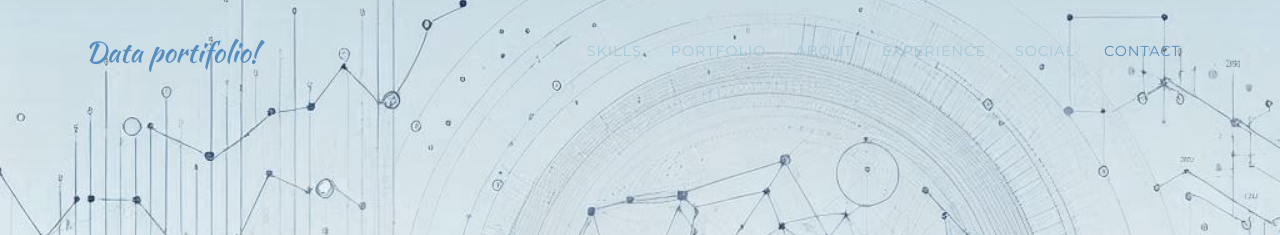
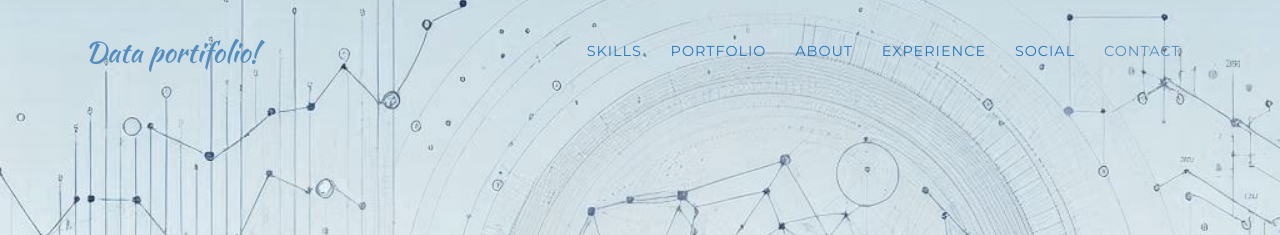
Before and after one commit to lcszarpellon/lucas_zarpellon-Portfolio, a Jekyll site: the page built from index.md, in a window 1280 px wide. Shown: the top 235 px of the page. Built offline with Jekyll 4.4.1, drawn with Linux system fonts in a browser that asks for light colours; some web fonts are replaced.

Commit message:
Update _navbar.scss

```diff
--- a/_sass/components/_navbar.scss
+++ b/_sass/components/_navbar.scss
@@ -6,7 +6,7 @@
     right: 0;
     padding: 13px;
     text-transform: uppercase;
-    color: $white;
+    color: $black;
     border: 0;
     background-color: $primary;
     @include heading-font;
@@ -28,7 +28,7 @@
         font-weight: 400;
         padding: 0.75em 0;
         letter-spacing: 1px;
-        color: $white;
+        color: $black;
         @include heading-font;
         &.active,
         &:hover {
```
